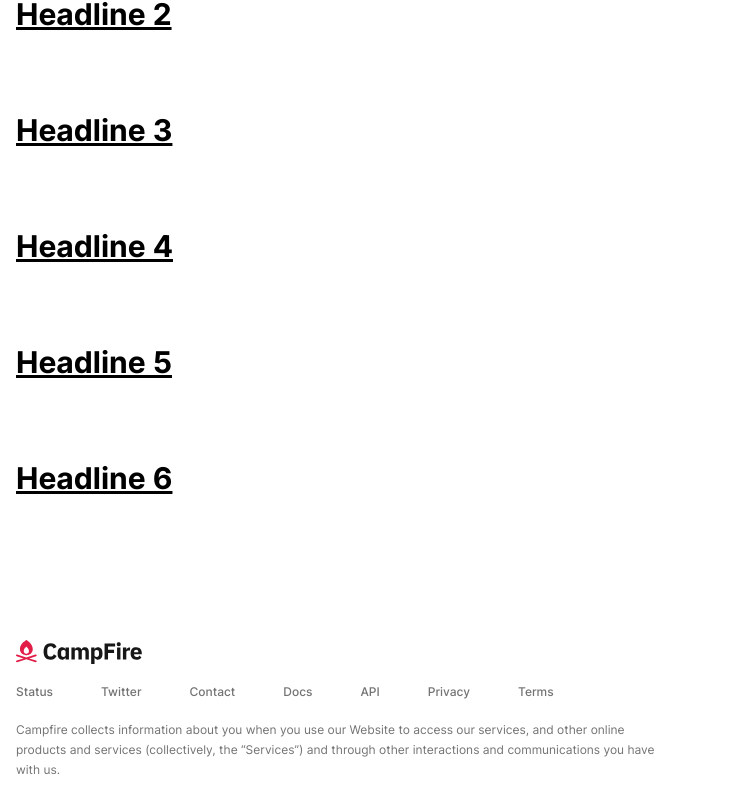
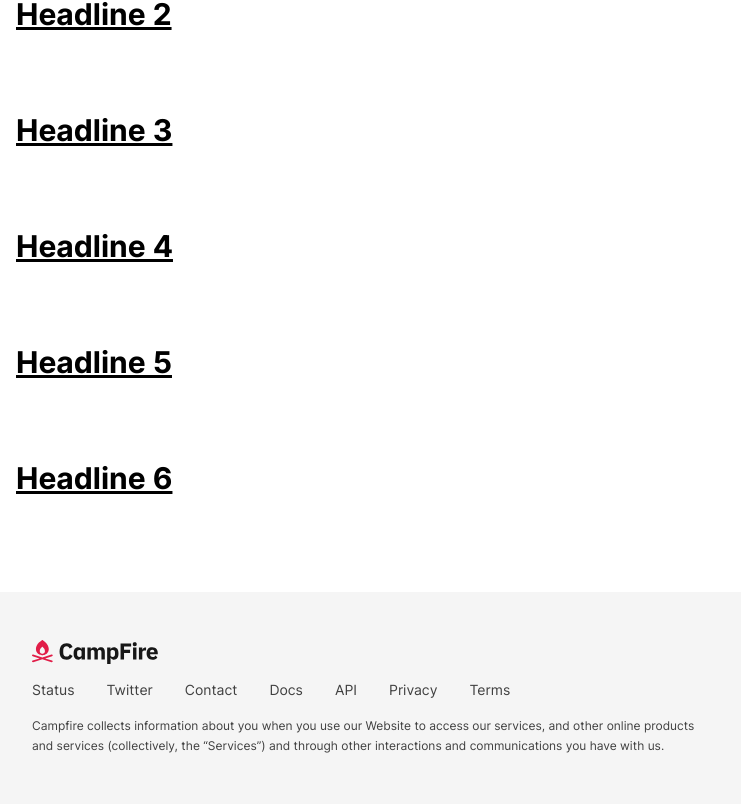
Before and after one commit to Justin-Bento/believe-support-services, a Next.js app: page / in a window 1280 px wide. Shown: the part 284-1096 px from the top of the page, without its empty margins (0-741 px from the left). Built offline with nearby package versions, Linux system fonts and the light colour scheme.

Commit message:
fixed container

```diff
--- a/components/Appbar.tsx
+++ b/components/Appbar.tsx
@@ -21,7 +21,7 @@ export default function Appbar() {
             href="#"
             className="rounded bg-white px-3 py-2 transition hover:bg-gray-100"
           >
-            Features
+            Programs
           </a>
           <a
             href="#"
--- a/components/Footer.tsx
+++ b/components/Footer.tsx
@@ -2,8 +2,8 @@ import React from "react";
 
 export default function Footer() {
   return (
-    <footer className="mx-auto max-w-7xl">
-      <div className="flex w-full max-w-2xl flex-col items-center justify-center space-y-5 px-4 py-12 md:items-start">
+    <footer className="bg-gray-100">
+      <div className="mx-auto flex max-w-7xl flex-col p-4 px-8 py-12 gap-1 lg:gap-4">
         <a href="#" className="block">
           <svg className="h-6" viewBox="0 0 111 21">
             <path
@@ -16,7 +16,7 @@ export default function Footer() {
             ></path>
           </svg>
         </a>
-        <nav className="flex gap-8 flex-wrap items-center space-y-4 text-xs font-medium text-gray-500 sm:flex-row sm:space-x-4 sm:space-y-0">
+        <nav className="text-sm leading-5 text-gray-700 flex gap-8">
           <a href="#" className="hover:text-black">
             Status
           </a>
@@ -39,7 +39,7 @@ export default function Footer() {
             Terms
           </a>
         </nav>
-        <p className="text-center text-xs leading-5 text-gray-500 md:text-left">
+        <p className="text-xs leading-5 text-gray-700 max-w-2xl ">
           Campfire collects information about you when you use our Website to
           access our services, and other online products and services
           (collectively, the “Services”) and through other interactions and
```
